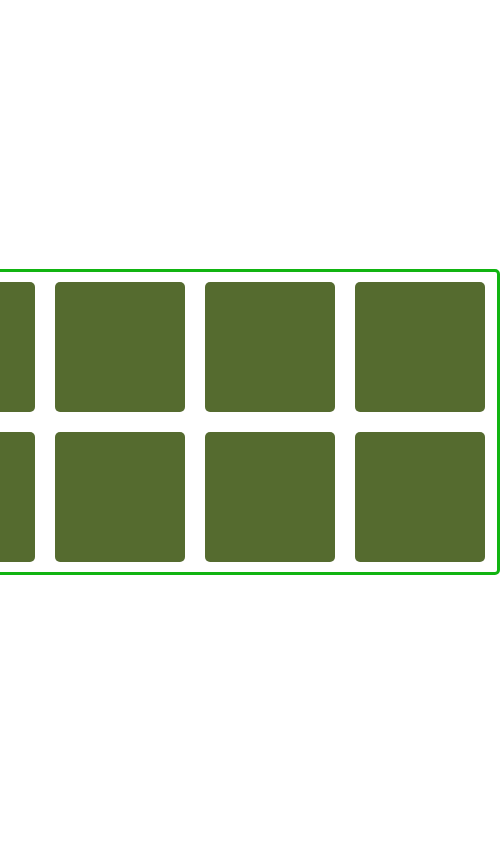
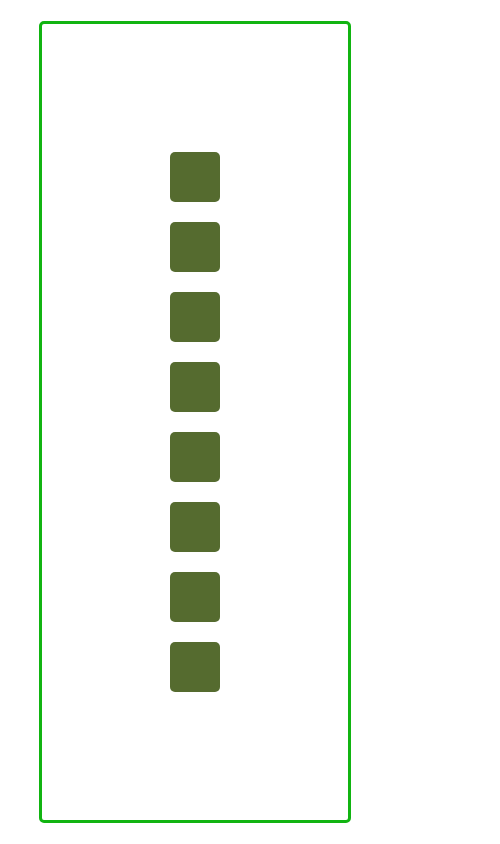
Before and after one commit to Amir2678/Responsive-Boxes, a plain HTML site: page index.html in a window 390 px wide. Shown: the whole page, 500 px wide, since content can reach past the window. Drawn offline with Linux system fonts and the light colour scheme.

Commit message:
modify style.css. add media query.

```diff
--- a/style.css
+++ b/style.css
@@ -39,3 +39,33 @@ html, body{
     border-radius: 5px;
     margin: 10px;
 }
+
+@media screen and (max-width: 500px) {
+    .all{
+    display: flex;
+    flex-direction: row;
+    justify-content: center;
+    align-items: center;
+    width: 100%;
+    height: 100%;
+    }
+
+    .container{
+        display: flex;
+        flex-direction: column;
+        justify-content: center;
+        align-items: center;
+        width: 80%;
+        height: 95%;
+        border: solid rgb(17, 180, 17) 3px;
+        border-radius: 5px;
+    }
+
+    .box{
+        width: 50px;
+        height: 50px;
+        background-color: darkolivegreen;
+        border-radius: 5px;
+        margin: 10px;
+    }
+  }
```
